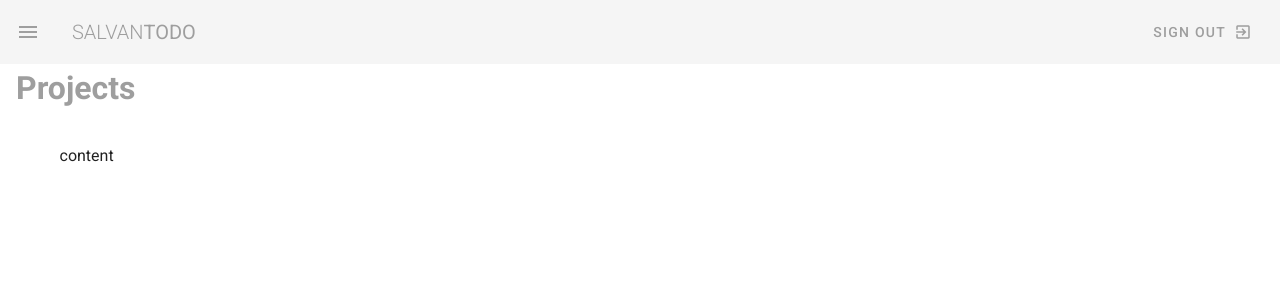
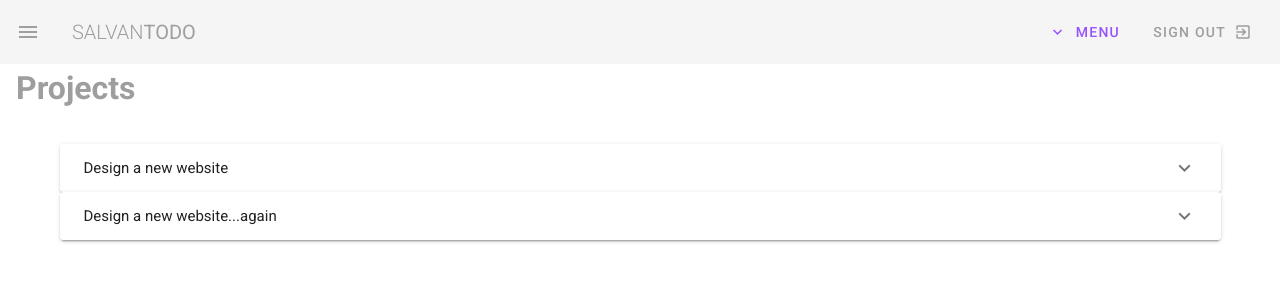
Before and after one commit to linearsachin/vue-todo, a Vue app: page /projects in a window 1280 px wide. Shown: the top 300 px of the page. Built offline with nearby package versions, Linux system fonts and the light colour scheme.

Commit message:
Expansions adn Menus

```diff
--- a/src/components/Navbar.vue
+++ b/src/components/Navbar.vue
@@ -6,6 +6,39 @@
                 <span>Todo</span>
             </v-toolbar-title>
             <v-spacer></v-spacer>
+
+
+            <v-menu offset-y flat>
+            <template v-slot:activator="{ on, attrs }">
+                <v-btn
+                color="primary"
+                dark
+                v-bind="attrs"
+                v-on="on"
+                text
+                >
+                <v-icon left>expand_more</v-icon>
+                <span>Menu</span>
+                </v-btn>
+            </template>
+            <v-list>
+                <v-list-item
+                v-for="link in links"
+                :key="link.icon"
+                router :to="link.route"
+                >
+                    <v-list-item-title>
+                        <span>{{ link.text }}</span>
+                    </v-list-item-title>
+                </v-list-item>
+            </v-list>
+            </v-menu>
+
+
+
+
+
+
             <v-btn text color="grey">
                 <span>Sign Out</span>
                 <v-icon right>exit_to_app</v-icon>
--- a/src/views/Projects.vue
+++ b/src/views/Projects.vue
@@ -2,7 +2,37 @@
   <div class="projects">
     <h1 class="subheading grey--text">Projects</h1>
     <v-container class="my-5">
-      content
+
+    <v-expansion-panels
+      :accordion="accordion"
+      :popout="popout"
+      :inset="inset"
+      :multiple="multiple"
+      :focusable="focusable"
+      :disabled="disabled"
+      :readonly="readonly"
+      :flat="flat"
+      :hover="hover"
+      :tile="tile"
+      v-for="project in myProjects"
+      :key="project.person"
+
+    >
+      <v-expansion-panel>
+        <v-expansion-panel-header>{{project.title}}</v-expansion-panel-header>
+        <v-expansion-panel-content>
+          <v-card flat>
+            <v-card-text class="px-4 grey--text">
+              <div class="font-weight-bold">due by: {{project.due}}</div>
+              <div>{{project.content}}</div>
+            </v-card-text>
+          </v-card>
+
+        </v-expansion-panel-content>
+      </v-expansion-panel>
+    </v-expansion-panels>
+
+
     </v-container>
 
   </div>
@@ -13,7 +43,25 @@
 
 export default {
   name: 'projects',
-  components: {
+  data() {
+    return {
+      accordion:true,
+      projects: [
+        { title: 'Design a new website', person: 'The Net Ninja', due: '1st Jan 2019', status: 'ongoing', content: 'Lorem ipsum dolor sit amet consectetur adipisicing elit. Sunt consequuntur eos eligendi illum minima adipisci deleniti, dicta mollitia enim explicabo fugiat quidem ducimus praesentium voluptates porro molestias non sequi animi!'},
+        { title: 'Code up the homepage', person: 'Chun Li', due: '10th Jan 2019', status: 'complete', content: 'Lorem ipsum dolor sit amet consectetur adipisicing elit. Sunt consequuntur eos eligendi illum minima adipisci deleniti, dicta mollitia enim explicabo fugiat quidem ducimus praesentium voluptates porro molestias non sequi animi!'},
+        { title: 'Design video thumbnails', person: 'Ryu', due: '20th Dec 2018', status: 'complete', content: 'Lorem ipsum dolor sit amet consectetur adipisicing elit. Sunt consequuntur eos eligendi illum minima adipisci deleniti, dicta mollitia enim explicabo fugiat quidem ducimus praesentium voluptates porro molestias non sequi animi!'},
+        { title: 'Create a community forum', person: 'Gouken', due: '20th Oct 2018', status: 'overdue', content: 'Lorem ipsum dolor sit amet consectetur adipisicing elit. Sunt consequuntur eos eligendi illum minima adipisci deleniti, dicta mollitia enim explicabo fugiat quidem ducimus praesentium voluptates porro molestias non sequi animi!'},
+        { title: 'Design a new website...again', person: 'The Net Ninja', due: '1st Jan 2019', status: 'ongoing', content: 'Lorem ipsum dolor sit amet consectetur adipisicing elit. Sunt consequuntur eos eligendi illum minima adipisci deleniti, dicta mollitia enim explicabo fugiat quidem ducimus praesentium voluptates porro molestias non sequi animi!'},
+
+      ]
+    }
+  },
+  computed: {
+    myProjects() {
+      return this.projects.filter(project => {
+        return project.person === 'The Net Ninja' && project.status != 'complete'
+      })
+    }
   }
 }
 </script>
```
